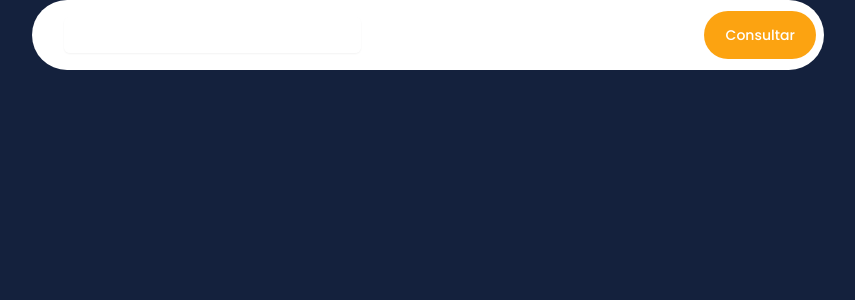
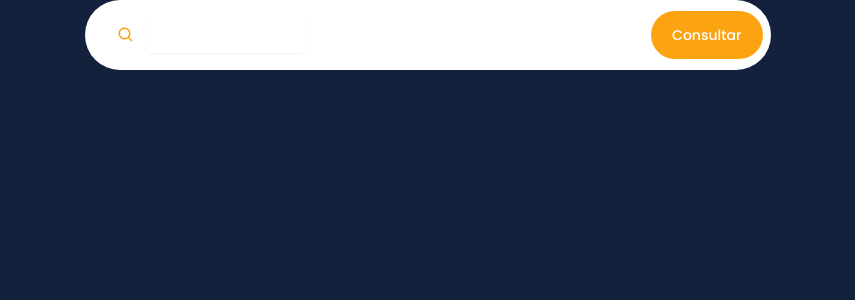
Before and after one commit to erlandruiz/event-erland-program, a Next.js app: page / in a window 1280 px wide. Shown: the top 300 px of the page, without its empty margins (212-1067 px from the left). Built offline with nearby package versions, Linux system fonts and the light colour scheme; data requests are answered from the project's data file.

Commit message:
fourth commit

```diff
--- a/app/page.jsx
+++ b/app/page.jsx
@@ -1,27 +1,15 @@
 "use client";
 
-import EventSeacrh from "@/components/Searchbar/EventSearch";
+
+import Searchbar from "@/components/Searchbar/Searchbar";
 import { EventContext } from "@/contexts/EventContext";
 import { useContext } from "react";
 
 const Home = () => {
 
-  const {handleSubmit} = useContext(EventContext)
+
   return (
-    <div className="bg-white w-[90vw] sm:w-[60vw] md:w-[50vw] lg:w-[40vw] xl:w-max p-8 xl:pl-8 xl:pr-2 h:auto xl:h-[70px] rounded-3xl xl:rounded-full backdrop-blur-[20px] flex flex-col xl:flex-row items-center gap-6 mx-auto text-sm">
-      {/**event search */}
-      <EventSeacrh />
-      {/**event lOCATION */}
-      <div>Event locatioN</div>
-      {/**event date */}
-      <div>Event DATE</div>
-      {/**event TYPE */}
-      <div>Event TYPE</div>
-      {/**BTN SUBMIT  */}
-      <button onClick={handleSubmit} className="btn bg-[var(--color-accent)] text-white">
-        Consultar
-      </button>
-    </div>
+    <Searchbar/>
   );
 };
 
--- /dev/null
+++ b/components/Events/Event.jsx
@@ -0,0 +1,9 @@
+const Event =()=>{
+    return(
+        <div>
+            Event
+        </div>
+    )
+}
+
+export default Event
--- /dev/null
+++ b/components/Events/EventList.jsx
@@ -0,0 +1,8 @@
+const EventList =()=>{
+    return(
+        <div>
+            EvenList
+        </div>
+    )
+}
+export default EventList;
--- a/components/Searchbar/EventSearch.jsx
+++ b/components/Searchbar/EventSearch.jsx
@@ -1,14 +1,24 @@
+import { EventContext } from "@/contexts/EventContext";
+import { Input } from "@components/ui/input";
+import { useContext } from "react";
 
-import { Input } from "@components/ui/input";
+import { BiSearch } from "react-icons/bi";
 
+const EventSeacrh = () => {
+  const { searchTerm, setSearchTerm } = useContext(EventContext);
 
-const EventSeacrh =()=>{
-    return(
-        <div>
-            <Input/>
-        </div>
-    )
-
-}
+  return (
+    <div className="flex items-center gap-[10px] w-ful xl:w-[190px]">
+      <div className="text-lg text-[var(--color-accent)]"><BiSearch/></div>
+      <Input
+        value={searchTerm}
+        type="text"
+        placeholder="Nombre del evento o Artista"
+        onChange={(e) => setSearchTerm(e.target.value)}
+        className="w-full p-0 bg-transparent border-0 focus-visible:ring-0 focus-visible:ring-offset-0"
+      />
+    </div>
+  );
+};
 
 export default EventSeacrh;
--- a/components/Searchbar/Searchbar.jsx
+++ b/components/Searchbar/Searchbar.jsx
@@ -1,10 +1,28 @@
+import { useContext } from "react";
+import EventSeacrh from "./EventSearch";
+import { EventContext } from "@/contexts/EventContext";
 
-const Searchbar =()=>{
-    return(
-        <div>
-            Searchbar
-        </div>
-    )
-}
+const Searchbar = () => {
+  const { handleSubmit } = useContext(EventContext);
+  return (
+    <div className="bg-white w-[90vw] sm:w-[60vw] md:w-[50vw] lg:w-[40vw] xl:w-max p-8 xl:pl-8 xl:pr-2 h:auto xl:h-[70px] rounded-3xl xl:rounded-full backdrop-blur-[20px] flex flex-col xl:flex-row items-center gap-6 mx-auto text-sm">
+      {/**event search */}
+      <EventSeacrh />
+      {/**event lOCATION */}
+      <div>Event locatioN</div>
+      {/**event date */}
+      <div>Event DATE</div>
+      {/**event TYPE */}
+      <div>Event TYPE</div>
+      {/**BTN SUBMIT  */}
+      <button
+        onClick={handleSubmit}
+        className="btn bg-[var(--color-accent)] text-white"
+      >
+        Consultar
+      </button>
+    </div>
+  );
+};
 
 export default Searchbar;
--- a/contexts/EventContext.jsx
+++ b/contexts/EventContext.jsx
@@ -26,6 +26,8 @@ const EventProvider = ({ children }) => {
       return matchesSearch;
     });
   }, [events, appliedFilters]);
+
+
 
   useEffect(() => {
     const fetchEvents = async () => {
```
